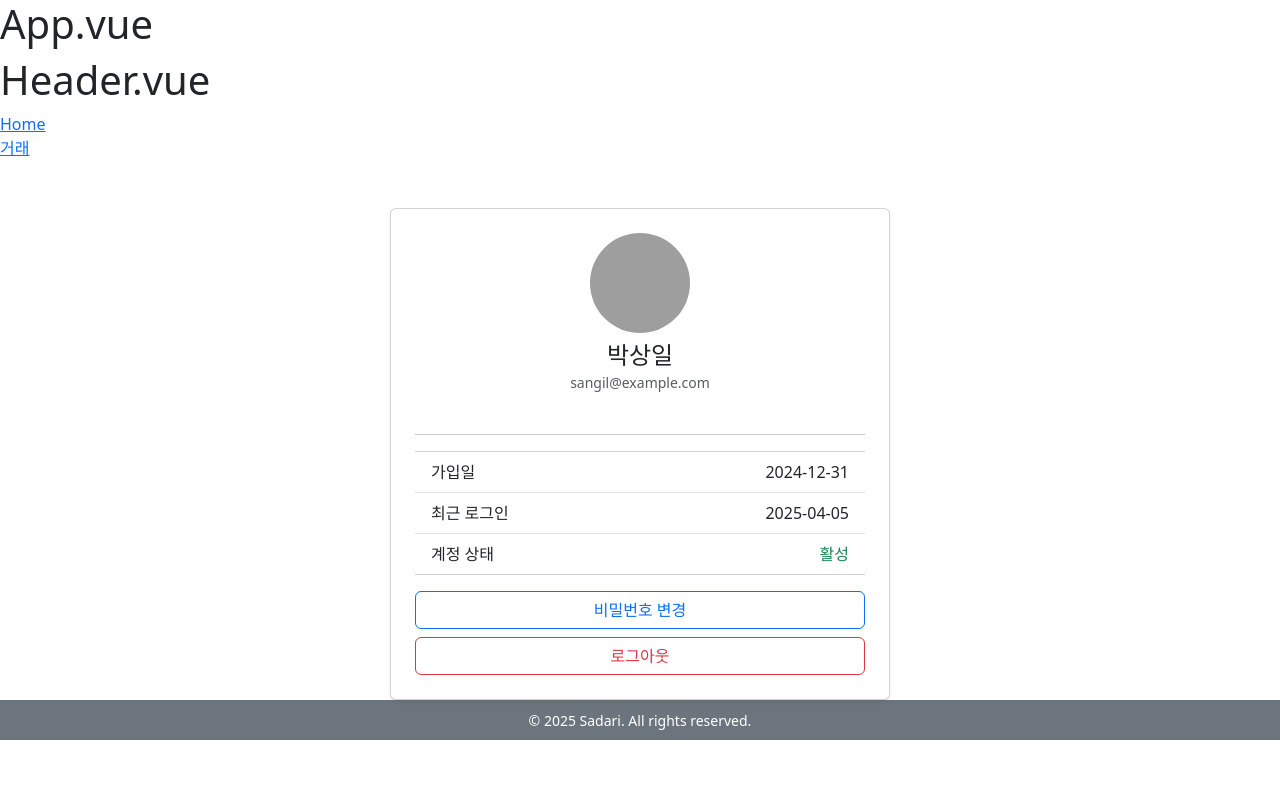
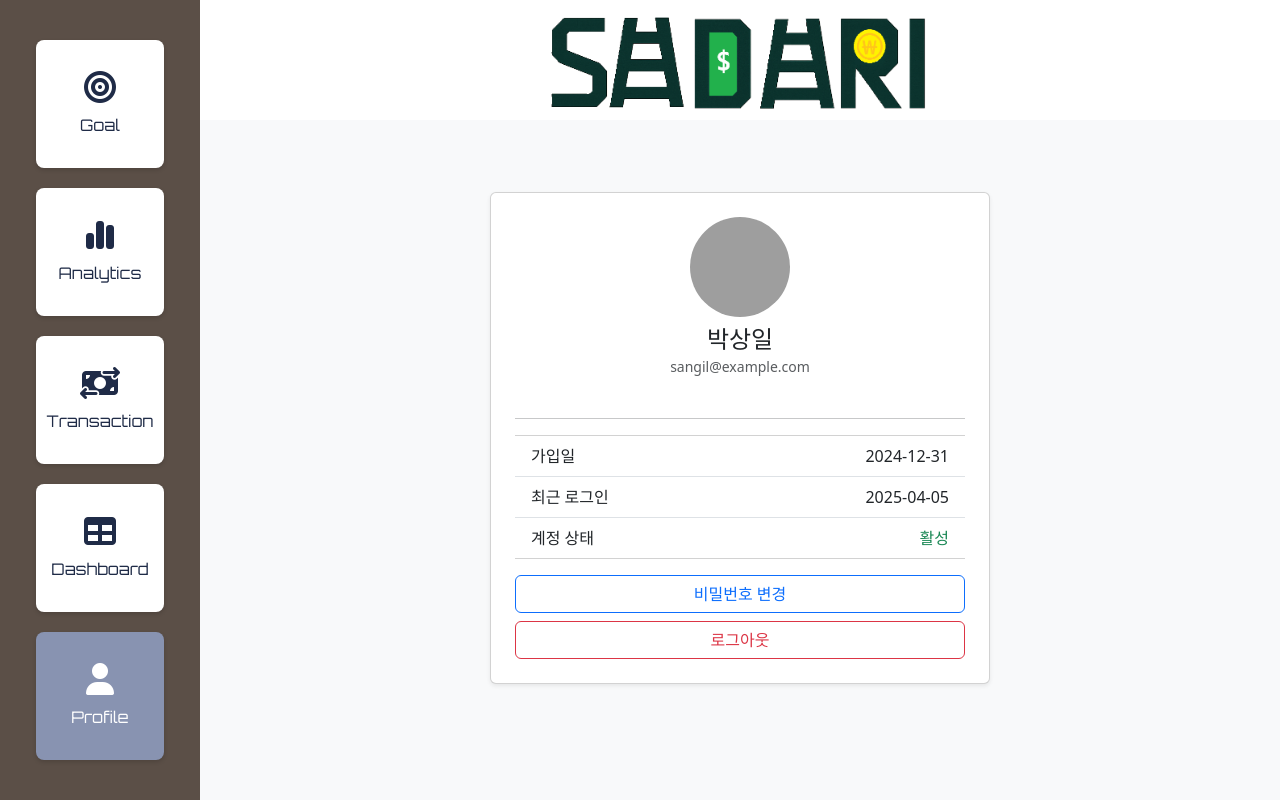
Before and after one commit to sangil6372/IYL-F4-moneybook, a Vue app: page /profile in a window 1280 px wide. Built offline with nearby package versions, Linux system fonts and the light colour scheme; grey boxes are pictures that could not be loaded.

Commit message:
feat: 로고 및 네비게이션 바 사다리 UI 추가

```diff
--- a/src/App.vue
+++ b/src/App.vue
@@ -1,21 +1,44 @@
 <template>
-  <h1>App.vue</h1>
+  <div class="d-flex">
+    <!-- 데스크탑일 때만 NavBar를 렌더링 -->
+    <NavBar v-if="!isMobile" />
 
-  <!-- Header -->
-  <Header></Header>
+    <!-- 우측 콘텐츠 영역은 항상 flex-grow -->
+    <div class="flex-grow-1 d-flex flex-column min-vh-100">
+      <Header />
+      <main class="flex-grow-1 p-4 bg-light">
+        <RouterView />
+      </main>
+      <!-- <Footer />  필요 없을 것 같기도도-->
+    </div>
+  </div>
 
-  <!-- NavBar -->
-  <NavBar></NavBar>
-
-  <!-- Page 렌더링 -->
-  <RouterView></RouterView>
-
-  <!-- Footer -->
-  <Footer></Footer>
+  <!-- 모바일 전용 햄버거 버튼은 NavBar 내부에서 offcanvas로 표시됨 -->
 </template>
 
 <script setup>
-import Header from './components/Header.vue';
-import NavBar from './components/NavBar.vue';
-import Footer from './components/Footer.vue';
+import { onMounted, onBeforeUnmount, ref } from 'vue'
+import NavBar from './components/NavBar.vue'
+import Header from './components/Header.vue'
+import Footer from './components/Footer.vue'
+
+
+
+
+
+
+//  임시로 모바일 사이즈 확인
+const isMobile = ref(false)
+
+function checkWindowSize() {
+  isMobile.value = window.innerWidth < 992
+}
+
+onMounted(() => {
+  checkWindowSize()
+  window.addEventListener('resize', checkWindowSize)
+})
+onBeforeUnmount(() => {
+  window.removeEventListener('resize', checkWindowSize)
+})
 </script>
--- a/src/components/Header.vue
+++ b/src/components/Header.vue
@@ -1,3 +1,71 @@
 <template>
-  <h1>Header.vue</h1>
+  <div>
+    <header
+      class="header-bar d-flex justify-content-center align-items-center position-relative"
+    >
+      <!-- ✅ 모바일 전용 햄버거 버튼 (왼쪽 위 고정) -->
+      <button
+        class="btn btn-outline-light d-lg-none position-absolute start-0 ms-3"
+        type="button"
+        data-bs-toggle="offcanvas"
+        data-bs-target="#mobileSidebar"
+        aria-controls="mobileSidebar"
+      >
+        ☰
+      </button>
+
+      <!-- ✅ 로고 이미지 -->
+      <img src="@/assets/logo.png" alt="Sadari Logo" class="logo-img " />
+    </header>
+
+    <!-- ✅ 모바일용 Offcanvas 메뉴 -->
+    <div
+      class="offcanvas offcanvas-start text-white custom-offcanvas"
+      tabindex="-1"
+      id="mobileSidebar"
+      aria-labelledby="offcanvasSidebarLabel"
+    >
+      <div class="offcanvas-header">
+        <h5 class="offcanvas-title" id="offcanvasSidebarLabel">메뉴</h5>
+        <button
+          type="button"
+          class="btn-close btn-close-white"
+          data-bs-dismiss="offcanvas"
+          aria-label="Close"
+        ></button>
+      </div>
+      <div class="offcanvas-body">
+        <RouterLink to="/" class="nav-link text-white mb-2">홈</RouterLink>
+        <RouterLink to="/transaction" class="nav-link text-white mb-2"
+          >캘린더</RouterLink
+        >
+      </div>
+    </div>
+  </div>
 </template>
+
+<script setup>
+import { RouterLink } from "vue-router";
+</script>
+
+<style scoped>
+.header-bar {
+  background-color: rgb(255, 255, 255);
+  height: 120px;
+}
+
+
+/* Offcanvas 설정 */
+.custom-offcanvas {
+  --bs-offcanvas-width: auto;
+  max-width: 80vw;
+  background-color: rgba(0, 0, 0, 0.85);
+  backdrop-filter: blur(4px);
+}
+
+img {
+width: 400px;
+height : auto;
+}
+
+</style>
--- a/src/components/NavBar.vue
+++ b/src/components/NavBar.vue
@@ -1,4 +1,68 @@
 <template>
-  <div><router-link to="/">Home</router-link></div>
-  <div><router-link to="/transaction">거래</router-link></div>
+  <nav class="sidebar d-none d-lg-flex flex-column align-items-center justify-content-evenly">
+    <RouterLink to="/goal" class="menu-item" active-class="active">
+      <i class="fas fa-bullseye fs-2"></i>
+      <span>Goal</span>
+    </RouterLink>
+    <RouterLink to="/analytics" class="menu-item" active-class="active">
+      <i class="fa-solid fa-chart-simple fs-2"></i>      <span>Analytics</span>
+    </RouterLink>
+    <RouterLink to="/transaction" class="menu-item" active-class="active">
+      <i class="fa-solid fa-money-bill-transfer fs-2"></i>
+            <span>Transaction</span>
+    </RouterLink>
+    <RouterLink to="/dashboard" class="menu-item" active-class="active">
+      <i class="fas fa-table fs-2"></i>
+      <span>Dashboard</span>
+    </RouterLink>
+    <RouterLink to="/profile" class="menu-item" active-class="active">
+      <i class="fas fa-user fs-2"></i>
+      <span>Profile</span>
+    </RouterLink>
+
+  </nav>
 </template>
+
+<script setup>
+import { RouterLink } from "vue-router";
+</script>
+
+<style scoped>
+@import url('https://fonts.googleapis.com/css2?family=Orbitron:wght@400;500;700&display=swap');
+
+.sidebar {
+  width: 200px;
+  background-color: #5b4f47;
+  min-height: 100vh;
+  padding: 20px 0;
+}
+
+.menu-item {
+  width: 128px;
+  height: 128px;
+  background-color: white;
+  color: #1f2b47;
+  border-radius: 8px;
+  text-align: center;
+  display: flex;
+  flex-direction: column;
+  justify-content: center;
+  align-items: center;
+  text-decoration: none;
+  font-family: 'Orbitron', sans-serif; /* ✅ Orbitron 적용 */
+  font-size: 16px;
+  box-shadow: 0 2px 4px rgba(0, 0, 0, 0.15);
+  transition: transform 0.2s ease;
+  gap: 10px;
+}
+
+.menu-item:hover {
+  background-color: #ced6eb;
+  transform: scale(1.15);
+}
+
+.menu-item.active {
+  background-color: #8893b1;
+  color: white;
+}
+</style>
```
Also changed, not shown: src/assets/logo.png (added).
